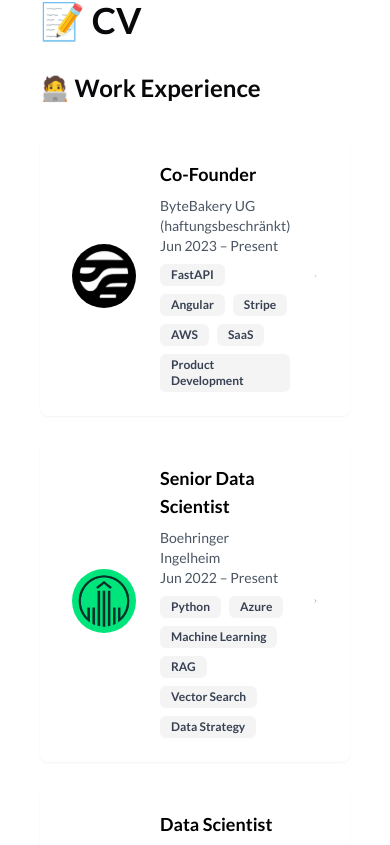
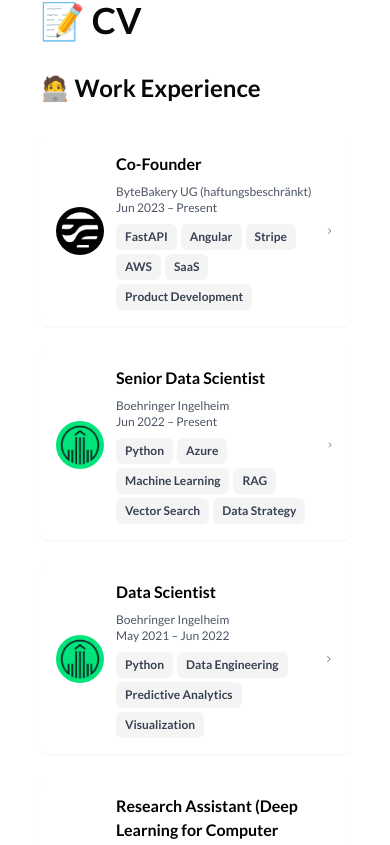
Before and after one commit to TobiasKutscher/cv, a Next.js app: page / in a window 390 px wide. Shown: the part 2990-3835 px from the top of the page. Built offline with nearby package versions, Linux system fonts and the light colour scheme.

Commit message:
Update CV.js

```diff
--- a/src/components/CV.js
+++ b/src/components/CV.js
@@ -31,11 +31,11 @@
     };
 
     return (
-      <Card className="px-8 py-6 group relative overflow-hidden transition-all shadow-sm hover:shadow-lg">
+      <Card className="px-4 md:px-8 py-4 md:py-6 group relative overflow-hidden transition-all shadow-sm hover:shadow-lg">
         <Link href={href || '#'} onClick={handleClick}>
           <CardHeader>
-            <div className="flex items-center gap-6">
-              <div className="w-16 h-16 relative flex-shrink-0">
+            <div className="flex items-center gap-3 md:gap-6">
+              <div className="w-12 h-12 md:w-16 md:h-16 relative flex-shrink-0">
                 <Image
                   src={logoUrl}
                   alt={altText}
@@ -45,13 +45,13 @@
                 />
               </div>
               <div className="flex-grow">
-                <h3 className="font-semibold text-black text-lg">{title}</h3>
-                <p className="text-gray-600 text-sm">{subtitle}</p>
-                <p className="text-gray-600 text-sm">{period}</p>
+                <h3 className="font-semibold text-black text-base md:text-lg">{title}</h3>
+                <p className="text-gray-600 text-xs md:text-sm">{subtitle}</p>
+                <p className="text-gray-600 text-xs md:text-sm">{period}</p>
                 {badges && (
-                  <div className="flex flex-wrap gap-2 mt-2">
+                  <div className="flex flex-wrap gap-1 md:gap-2 mt-2">
                     {badges.map((badge, index) => (
-                      <Badge key={index} variant="secondary" className="text-xs text-gray-700">
+                      <Badge key={index} variant="secondary" className="text-xs text-gray-700 px-2 py-1">
                         {badge}
                       </Badge>
                     ))}
@@ -76,8 +76,8 @@
             transition={{ duration: 0.3 }}
             className="overflow-hidden"
           >
-            <div className="pt-4">
-              <p className="text-gray-700">{description}</p>
+            <div className="pt-3 md:pt-4 px-4 md:px-8">
+              <p className="text-gray-700 text-sm md:text-base">{description}</p>
             </div>
           </motion.div>
         )}
```
